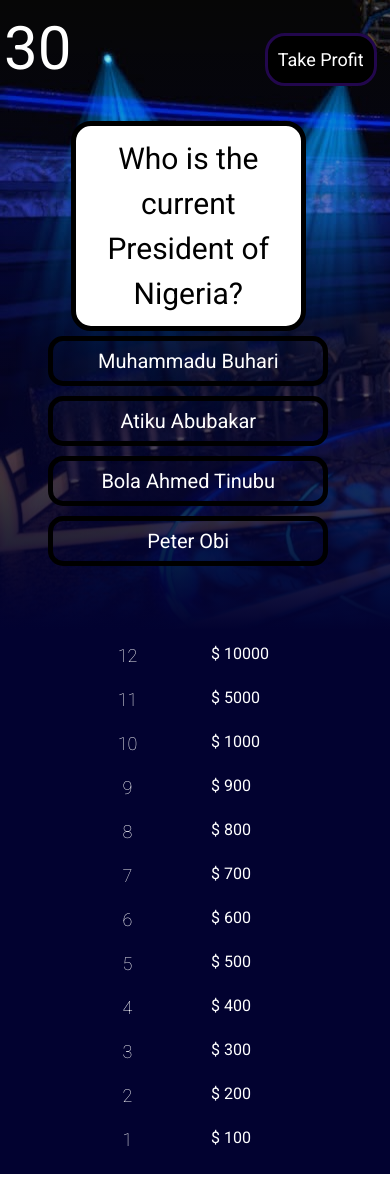
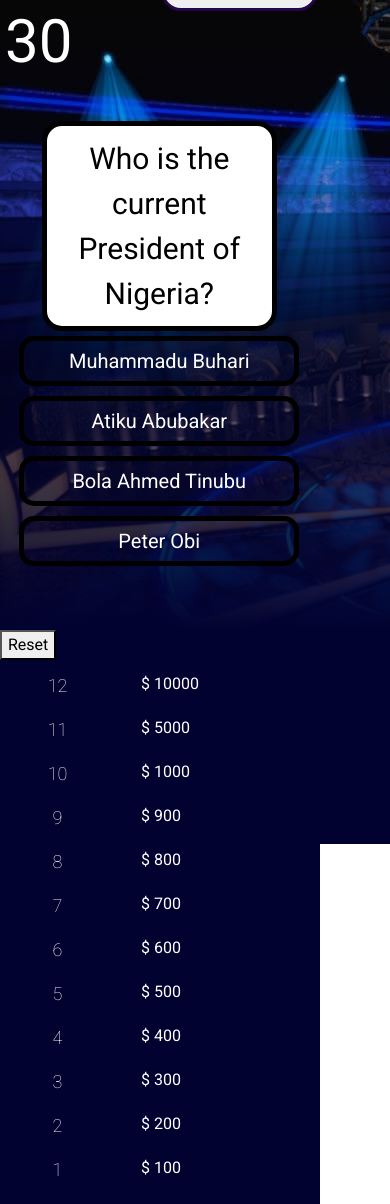
Before and after one commit to XDENTERTAINMENT/my-react-quiz-application, a React (Vite) app: page / in a window 390 px wide. Before the commit the page ends 1174 px from the top, so only its background shows below. Built offline with nearby package versions, Linux system fonts and the light colour scheme.

Commit message:
my-react-quiz-application

```diff
--- a/src/App.css
+++ b/src/App.css
@@ -223,7 +223,7 @@ body{
     cursor: pointer;
     padding: 10px 10px;
     color: white;
-    background-color: black;
+    background-color: bl;
 }
 
 .quit:hover{
@@ -259,3 +259,54 @@ body{
         width: 100%;  /* single column on mobile */
     }
 }
+
+
+
+@media (max-width: 560px){
+    .app{
+
+        width: 100%;
+        flex-direction: column;
+
+
+    }
+
+    .Main{
+        width: 100%;
+
+    }
+    .quit{
+            margin-top: -65px;
+            padding: 5px;
+            color: black;
+            width: 100%;
+            margin-right: 30px;
+
+
+
+
+    }
+    .top{
+        margin-left: -25px;
+
+
+    }
+
+    .timer{
+         margin-left: 30px;
+         margin-top: -7px;
+    }
+    .pyramid{
+        width: 100%;
+        order: 2;
+        justify-content: center;
+        text-align: center;
+        margin-left: -70px;
+
+
+    }
+
+    .answer{
+        width: 100%;  /* single column on mobile */
+    }
+}
--- a/src/App.jsx
+++ b/src/App.jsx
@@ -41,14 +41,13 @@ function App(){
 
     return(
         <div  className="app">
+
               <div className="Main">
                 {stopTime?  <h1 className="display"> you earned : {earned} </h1> :
                 ( <>
                 <div  className="top">
                   <p className="timer">30</p>
-                  <audio>
-                    <source  src="c:\Users\USER\OneDrive\Desktop\my projects\Mern_stack\quiz-Application\src\assets\play.mp3"/>
-                  </audio>
+
                 </div>
                 <div className="bottom"><Quiz
                   setquestionNubmer={setQuestionNumber}
@@ -61,8 +60,9 @@ function App(){
                   </div>
                    </>
                   ) }
-
-
+              </div>
+              <div>
+                <button>Reset</button>
               </div>
 
                <div  className="pyramid">
```
